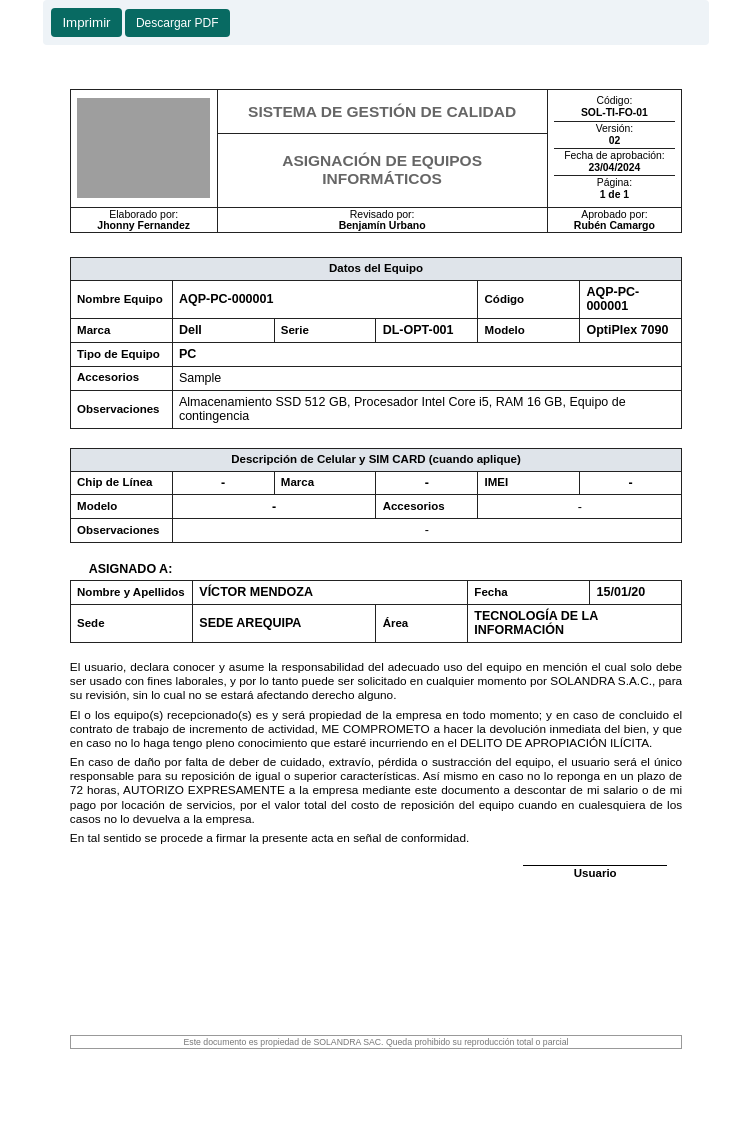
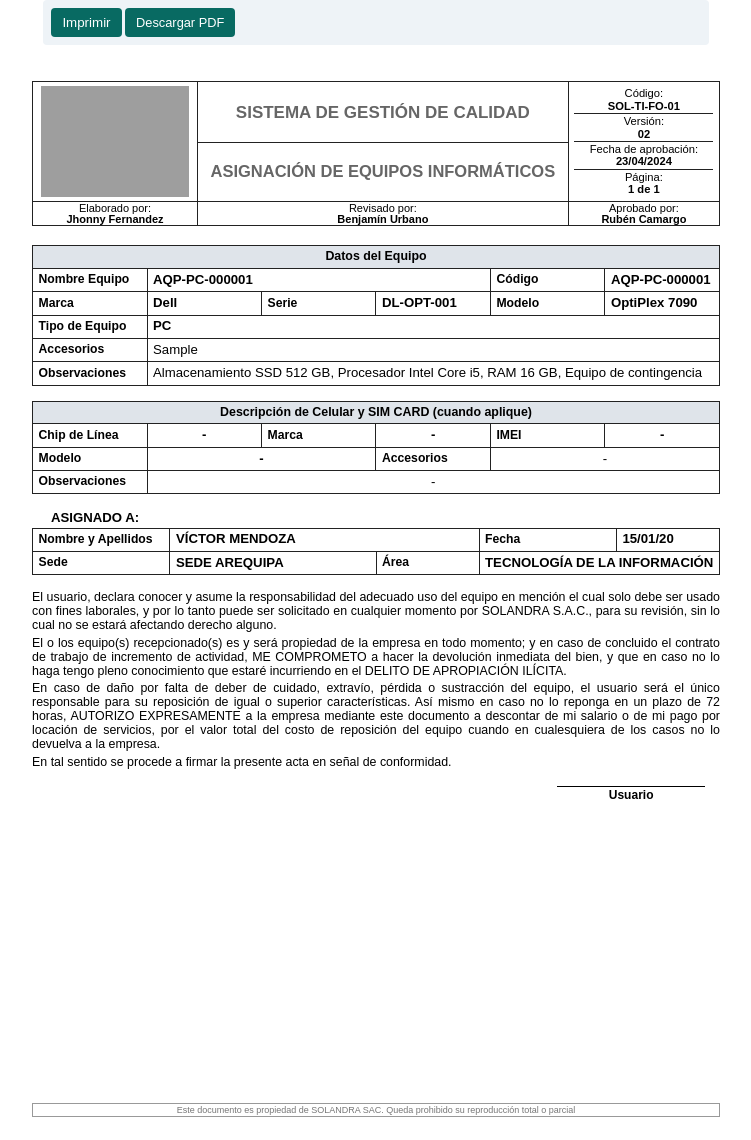
Before and after one commit to milagrosmmms23-bit/sigati_solandra, a PHP site: page /assignments/1/print in a window 1280 px wide. Shown: the whole page, without its empty margins (264-1015 px from the left). Before the commit the page ends 1049 px from the top, so only its background shows below. Run offline with PHP 8.4, Linux system fonts and the light colour scheme; a user stored in the database is signed in; data comes from the database, SQL or seed files in the repository; tables that the repository leaves empty hold one stand-in row (values such as "Sample post"); grey boxes are pictures that could not be loaded.

Commit message:
Amplia ancho y escala del formato impreso

```diff
--- a/app/Views/print.php
+++ b/app/Views/print.php
@@ -95,41 +95,41 @@ $isPhoneAsset = static function (array $asset): bool {
 
 $assignmentCss = <<<'CSS'
 <style>
-@page{size:A4 portrait;margin:8mm}
+@page{size:A4 portrait;margin:5mm}
 *{box-sizing:border-box}
-body{font-family:Arial,DejaVu Sans,sans-serif;color:#000;font-size:12px;margin:0;background:#fff}
+body{font-family:Arial,DejaVu Sans,sans-serif;color:#000;font-size:12.8px;margin:0;background:#fff}
 .print-actions{max-width:176mm;margin:0 auto 10px;padding:8px;background:#eef3f7;border-radius:4px}
 .print-actions a,.print-actions button{padding:7px 11px;border:0;border-radius:4px;text-decoration:none;background:#086a62;color:white;cursor:pointer}
-.quality-sheet{width:100%;max-width:180mm;min-height:270mm;margin:0 auto;background:#fff;padding:9mm 9mm 7mm;position:relative;display:block;overflow:hidden}
+.quality-sheet{width:100%;max-width:198mm;min-height:287mm;margin:0 auto;background:#fff;padding:7mm 8mm 6mm;position:relative;display:block;overflow:hidden}
 .quality-table{width:100%;border-collapse:collapse;table-layout:fixed}
-.quality-table td,.quality-table th{border:1px solid #222;padding:4.2px 6.2px;vertical-align:middle;line-height:1.16}
-.quality-header{margin-bottom:6.4mm}
+.quality-table td,.quality-table th{border:1px solid #222;padding:3.8px 5.5px;vertical-align:middle;line-height:1.12}
+.quality-header{margin-bottom:5mm}
 .quality-logo{width:24%;text-align:center;padding:0 4px;overflow:hidden}
-.solandra-logo{width:37mm;max-width:100%;height:auto;display:block;margin:0 auto}
-.quality-title{text-align:center;font-size:15.5px;font-weight:bold;color:#666;letter-spacing:0}
-.quality-subtitle{text-align:center;font-size:15.5px;font-weight:bold;color:#666;letter-spacing:0}
-.quality-meta{width:22%;font-size:10.4px;padding:0;line-height:1;text-align:center}
-.quality-meta div{border-bottom:1px solid #222;padding:1.1px 3px;text-align:center}
+.solandra-logo{width:39mm;max-width:100%;height:auto;display:block;margin:0 auto}
+.quality-title{text-align:center;font-size:17px;font-weight:bold;color:#666;letter-spacing:0}
+.quality-subtitle{text-align:center;font-size:16.5px;font-weight:bold;color:#666;letter-spacing:0}
+.quality-meta{width:22%;font-size:11.2px;padding:0;line-height:0.98;text-align:center}
+.quality-meta div{border-bottom:1px solid #222;padding:0.9px 3px;text-align:center}
 .quality-meta div:last-child{border-bottom:0}
-.quality-sign td{font-size:10.5px;height:auto;line-height:1;vertical-align:bottom;padding:1.5px 4px;color:#000;text-align:center}
+.quality-sign td{font-size:11px;height:auto;line-height:0.98;vertical-align:bottom;padding:1.2px 4px;color:#000;text-align:center}
 .quality-sign span{display:block;color:#000;text-decoration:none;text-align:center;font-weight:bold}
-.section-title{background:#dfe4ea;text-align:center;font-weight:bold;font-size:11.5px}
-.field-label{font-weight:bold;width:20%;font-size:11.5px}
+.section-title{background:#dfe4ea;text-align:center;font-weight:bold;font-size:12.4px}
+.field-label{font-weight:bold;width:20%;font-size:12.2px}
 .field-value{font-weight:bold}
 .dash{text-align:center!important}
-.equipment-table{margin-bottom:5mm;font-size:12.5px}
+.equipment-table{margin-bottom:4mm;font-size:13.2px}
 .equipment-table td{height:auto;min-height:0}
-.observations{height:10mm;vertical-align:middle;line-height:1.1}
-.assigned-title{font-weight:bold;margin:4.5mm 0 1mm 5mm;font-size:12.5px}
-.assigned-table{margin-bottom:4.5mm;font-size:12.5px}
-.legal-text{font-size:11.8px;line-height:1.2;text-align:justify;margin:0 0 1.35mm}
-.signature-line{width:38mm;border-top:1px solid #000;text-align:center;font-weight:bold;margin:5.2mm 4mm 4.5mm auto;padding-top:1px;font-size:11.5px}
-.quality-footer{border:1px solid #999;text-align:center;color:#777;font-size:8.7px;padding:1px;margin:0;position:absolute;left:9mm;right:9mm;bottom:7mm}
+.observations{height:8mm;vertical-align:middle;line-height:1.08}
+.assigned-title{font-weight:bold;margin:3.8mm 0 0.8mm 5mm;font-size:13.2px}
+.assigned-table{margin-bottom:3.8mm;font-size:13.2px}
+.legal-text{font-size:12.4px;line-height:1.13;text-align:justify;margin:0 0 1mm}
+.signature-line{width:39mm;border-top:1px solid #000;text-align:center;font-weight:bold;margin:4.5mm 4mm 4mm auto;padding-top:1px;font-size:12px}
+.quality-footer{border:1px solid #999;text-align:center;color:#777;font-size:9px;padding:1px;margin:0;position:absolute;left:8mm;right:8mm;bottom:6mm}
 .return-title{text-align:center;font-weight:bold;font-size:14px;margin:8mm 0 4mm}
 .doc-table{width:100%;border-collapse:collapse;margin:4mm 0}
 .doc-table th,.doc-table td{border:1px solid #555;padding:5px;text-align:left;vertical-align:top}
 .doc-table th{background:#e8edf2}
-@media print{.print-actions{display:none}body{background:#fff}.quality-sheet{margin:0 auto;max-width:none;width:180mm}}
+@media print{.print-actions{display:none}body{background:#fff}.quality-sheet{margin:0 auto;max-width:none;width:198mm}}
 </style>
 CSS;
 
--- a/app/Views/print_layout.php
+++ b/app/Views/print_layout.php
@@ -4,41 +4,41 @@
     <meta charset="utf-8">
     <title><?= e($title ?? 'Documento') ?></title>
     <style>
-@page{size:A4 portrait;margin:8mm}
+@page{size:A4 portrait;margin:5mm}
 *{box-sizing:border-box}
-body{font-family:Arial,DejaVu Sans,sans-serif;color:#000;font-size:12px;margin:0;background:#fff}
+body{font-family:Arial,DejaVu Sans,sans-serif;color:#000;font-size:12.8px;margin:0;background:#fff}
 .print-actions{max-width:176mm;margin:0 auto 10px;padding:8px;background:#eef3f7;border-radius:4px}
 .print-actions a,.print-actions button{padding:7px 11px;border:0;border-radius:4px;text-decoration:none;background:#086a62;color:white;cursor:pointer}
-.quality-sheet{width:100%;max-width:180mm;min-height:270mm;margin:0 auto;background:#fff;padding:9mm 9mm 7mm;position:relative;display:block;overflow:hidden}
+.quality-sheet{width:100%;max-width:198mm;min-height:287mm;margin:0 auto;background:#fff;padding:7mm 8mm 6mm;position:relative;display:block;overflow:hidden}
 .quality-table{width:100%;border-collapse:collapse;table-layout:fixed}
-.quality-table td,.quality-table th{border:1px solid #222;padding:4.2px 6.2px;vertical-align:middle;line-height:1.16}
-.quality-header{margin-bottom:6.4mm}
+.quality-table td,.quality-table th{border:1px solid #222;padding:3.8px 5.5px;vertical-align:middle;line-height:1.12}
+.quality-header{margin-bottom:5mm}
 .quality-logo{width:24%;text-align:center;padding:0 4px;overflow:hidden}
-.solandra-logo{width:37mm;max-width:100%;height:auto;display:block;margin:0 auto}
-.quality-title{text-align:center;font-size:15.5px;font-weight:bold;color:#666;letter-spacing:0}
-.quality-subtitle{text-align:center;font-size:15.5px;font-weight:bold;color:#666;letter-spacing:0}
-.quality-meta{width:22%;font-size:10.4px;padding:0;line-height:1;text-align:center}
-.quality-meta div{border-bottom:1px solid #222;padding:1.1px 3px;text-align:center}
+.solandra-logo{width:39mm;max-width:100%;height:auto;display:block;margin:0 auto}
+.quality-title{text-align:center;font-size:17px;font-weight:bold;color:#666;letter-spacing:0}
+.quality-subtitle{text-align:center;font-size:16.5px;font-weight:bold;color:#666;letter-spacing:0}
+.quality-meta{width:22%;font-size:11.2px;padding:0;line-height:0.98;text-align:center}
+.quality-meta div{border-bottom:1px solid #222;padding:0.9px 3px;text-align:center}
 .quality-meta div:last-child{border-bottom:0}
-.quality-sign td{font-size:10.5px;height:auto;line-height:1;vertical-align:bottom;padding:1.5px 4px;color:#000;text-align:center}
+.quality-sign td{font-size:11px;height:auto;line-height:0.98;vertical-align:bottom;padding:1.2px 4px;color:#000;text-align:center}
 .quality-sign span{display:block;color:#000;text-decoration:none;text-align:center;font-weight:bold}
-.section-title{background:#dfe4ea;text-align:center;font-weight:bold;font-size:11.5px}
-.field-label{font-weight:bold;width:20%;font-size:11.5px}
+.section-title{background:#dfe4ea;text-align:center;font-weight:bold;font-size:12.4px}
+.field-label{font-weight:bold;width:20%;font-size:12.2px}
 .field-value{font-weight:bold}
 .dash{text-align:center!important}
-.equipment-table{margin-bottom:5mm;font-size:12.5px}
+.equipment-table{margin-bottom:4mm;font-size:13.2px}
 .equipment-table td{height:auto;min-height:0}
-.observations{height:10mm;vertical-align:middle;line-height:1.1}
-.assigned-title{font-weight:bold;margin:4.5mm 0 1mm 5mm;font-size:12.5px}
-.assigned-table{margin-bottom:4.5mm;font-size:12.5px}
-.legal-text{font-size:11.8px;line-height:1.2;text-align:justify;margin:0 0 1.35mm}
-.signature-line{width:38mm;border-top:1px solid #000;text-align:center;font-weight:bold;margin:5.2mm 4mm 4.5mm auto;padding-top:1px;font-size:11.5px}
-.quality-footer{border:1px solid #999;text-align:center;color:#777;font-size:8.7px;padding:1px;margin:0;position:absolute;left:9mm;right:9mm;bottom:7mm}
+.observations{height:8mm;vertical-align:middle;line-height:1.08}
+.assigned-title{font-weight:bold;margin:3.8mm 0 0.8mm 5mm;font-size:13.2px}
+.assigned-table{margin-bottom:3.8mm;font-size:13.2px}
+.legal-text{font-size:12.4px;line-height:1.13;text-align:justify;margin:0 0 1mm}
+.signature-line{width:39mm;border-top:1px solid #000;text-align:center;font-weight:bold;margin:4.5mm 4mm 4mm auto;padding-top:1px;font-size:12px}
+.quality-footer{border:1px solid #999;text-align:center;color:#777;font-size:9px;padding:1px;margin:0;position:absolute;left:8mm;right:8mm;bottom:6mm}
 .return-title{text-align:center;font-weight:bold;font-size:14px;margin:8mm 0 4mm}
 .doc-table{width:100%;border-collapse:collapse;margin:4mm 0}
 .doc-table th,.doc-table td{border:1px solid #555;padding:5px;text-align:left;vertical-align:top}
 .doc-table th{background:#e8edf2}
-@media print{.print-actions{display:none}body{background:#fff}.quality-sheet{margin:0 auto;max-width:none;width:180mm}}
+@media print{.print-actions{display:none}body{background:#fff}.quality-sheet{margin:0 auto;max-width:none;width:198mm}}
     </style>
 </head>
 <body><?= $content ?></body>
```
